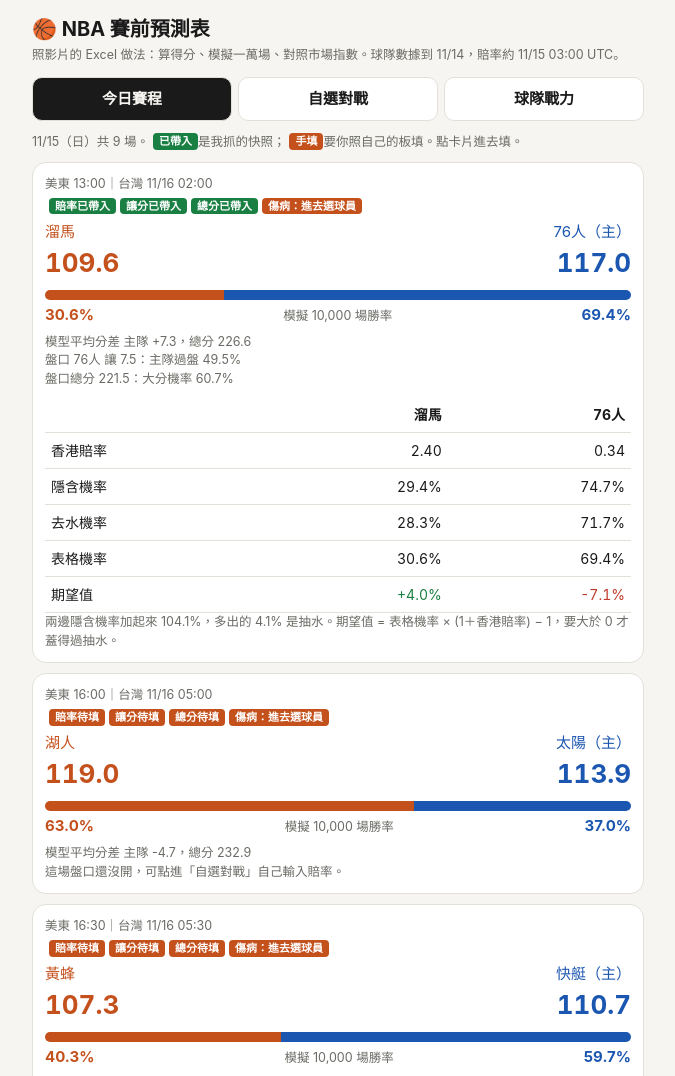
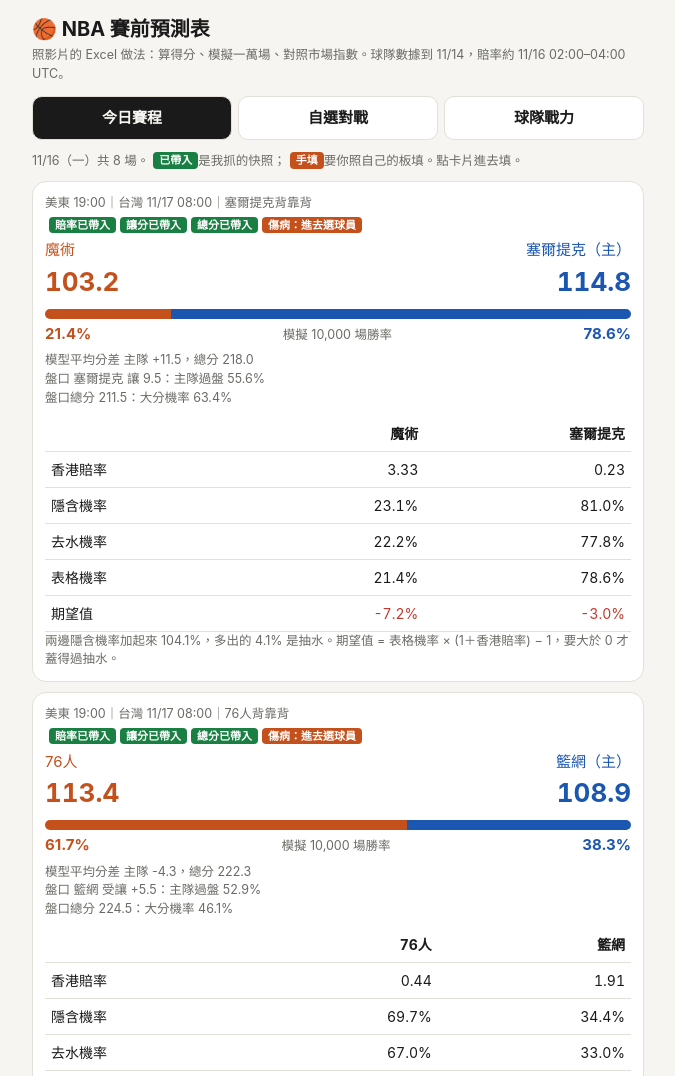
Before and after one commit to chou3323/nba, a plain HTML site: page nba-predictor.html in a window 1280 px wide. Shown: the top 1076 px of the page, without its empty margins (302-977 px from the left). Drawn offline with Linux system fonts and the light colour scheme.

Commit message:
Add files via upload

```diff
--- a/nba-predictor.html
+++ b/nba-predictor.html
@@ -44,10 +44,10 @@ input.man{border:2px solid var(--ac);background:color-mix(in srgb,var(--ac) 8%,v
 </head>
 <body>
 <h1>🏀 NBA 賽前預測表</h1>
-<div class="mut">照影片的 Excel 做法：算得分、模擬一萬場、對照市場指數。球隊數據到 11/14，賠率約 11/15 03:00 UTC。</div>
+<div class="mut">照影片的 Excel 做法：算得分、模擬一萬場、對照市場指數。球隊數據到 11/14，賠率約 11/16 02:00–04:00 UTC。</div>
 <div class="tabs" id="tabs"></div>
 <div id="v"></div>
-<p class="mut">數據來源：Basketball-Reference（球隊場均得失分）、Land of Basketball（球員場均得分，前 50 名）、FanDuel／BangTheBook（盤口，已換算成香港賠率）。頁面內是 11/15 的快照，不會自動更新。僅供學習，不是投注建議。</p>
+<p class="mut">數據來源：Basketball-Reference（球隊場均得失分）、Land of Basketball（球員場均得分，前 50 名）、FanDuel／BangTheBook（盤口，已換算成香港賠率）。頁面內是 11/16 的快照，不會自動更新。僅供學習，不是投注建議。</p>
 <script>
 const T=`ATL|老鷹|13|118.2|116.8|118.5|116.0
 BOS|塞爾提克|12|114.3|103.1|114.9|107.2
@@ -138,7 +138,7 @@ function ad(s){const k=document.getElementById(s?"h":"a").value,q=id=>document.g
 function tg(s,n){const Z=s?OH:OA;Z.has(n)?Z.delete(n):Z.add(n);upd()}
 const P={K:10,H:0.9,B:1,pace:6,sd:10.5,N:10000,R:0.5};
 // [客,主,美東開賽時,客背靠背,主背靠背,客獨贏,主獨贏,主隊讓分,大小分]
-const S=[["IND","PHI",13,0,0,2.4,0.339,-7.5,221.5],["LAL","PHX",16,0,0,null,null,null,null],["CHA","LAC",16.5,0,0,null,null,null,null],["SAS","UTA",17,0,0,0.061,9.2,17.5,224.5],["DAL","BOS",18,1,0,null,null,null,null],["NYK","TOR",18,0,0,0.592,1.42,4.5,217.5],["HOU","WAS",19,0,0,0.25,3.15,8.5,222.5],["ATL","MIL",20,0,0,0.348,2.34,6.5,232.5],["OKC","SAC",21,0,0,null,null,null,null]]
+const S=[["ORL","BOS",19,0,1,3.33,0.235,-9.5,211.5],["PHI","BKN",19,1,0,0.435,1.91,5.5,224.5],["CHI","CLE",19,0,0,3,0.267,-9.5,241.5],["MEM","WAS",19,0,1,0.578,1.46,3.5,229.5],["HOU","MIA",19.5,1,0,0.709,1.19,2.5,228.5],["POR","MIN",20,0,0,1.18,0.725,-2.5,228.5],["GSW","NOP",20,0,0,0.763,1.11,2.5,226.5],["PHX","DEN",21,1,0,3.41,0.228,-10.5,227.5]]
 .map(s=>({a:s[0],h:s[1],t:s[2],ab:s[3],hb:s[4],mlA:s[5],mlH:s[6],line:s[7],tot:s[8],ai:0,hi:0}));
 const bl=t=>({o:(t.g*t.o+P.K*t.lo)/(t.g+P.K),d:(t.g*t.d+P.K*t.ld)/(t.g+P.K)});
 const rn=()=>Math.sqrt(-2*Math.log(1-Math.random()))*Math.cos(2*Math.PI*Math.random());
@@ -193,13 +193,13 @@ function res(g,r,full){
   <div class="mut">基礎得分 = 己方進攻 + 對手防守 − 聯盟平均 ${LG}。進攻與防守都用「本季 × 場次 + K × 上季」除以「場次 + K」，K 預設 10。</div></details>`;
  return o;
 }
-function clock(h){let w=h+13;const nx=w>=24;w=w%24;return`美東 ${fm(h)}｜台灣 ${nx?"11/16 ":"11/15 "}${fm(w)}`}
+function clock(h){let w=h+13;const nx=w>=24;w=w%24;return`美東 ${fm(h)}｜台灣 ${nx?"11/17 ":"11/16 "}${fm(w)}`}
 const fm=h=>String(Math.floor(h)).padStart(2,"0")+":"+(h%1?"30":"00");
 let tab="s",C=S[0];
 function show(){
  document.getElementById("tabs").innerHTML=[["s","今日賽程"],["c","自選對戰"],["t","球隊戰力"]].map(x=>`<button class="${tab==x[0]?"on":""}" onclick="tab='${x[0]}';show()">${x[1]}</button>`).join("");
  const v=document.getElementById("v");
- if(tab=="s")v.innerHTML=`<div class="mut">11/15（日）共 9 場。<span class="tag ok">已帶入</span>是我抓的快照；<span class="tag">手填</span>要你照自己的板填。點卡片進去填。</div>`+S.map((g,i)=>{const r=calc(g);
+ if(tab=="s")v.innerHTML=`<div class="mut">11/16（一）共 8 場。<span class="tag ok">已帶入</span>是我抓的快照；<span class="tag">手填</span>要你照自己的板填。點卡片進去填。</div>`+S.map((g,i)=>{const r=calc(g);
   const tag=[g.ab?`${tm[g.a].n}背靠背`:"",g.hb?`${tm[g.h].n}背靠背`:""].filter(Boolean).join("、");
   return`<div class="card" onclick="C=S[${i}];OA.clear();OH.clear();tab='c';show();scrollTo(0,0)"><div class="mut">${clock(g.t)}${tag?"｜"+tag:""}</div><div class="mut" style="margin:4px 0">${[["賠率",g.mlA],["讓分",g.line],["總分",g.tot]].map(x=>x[1]==null?`<span class="tag">${x[0]}待填</span>`:`<span class="tag ok">${x[0]}已帶入</span>`).join("")}<span class="tag">傷病：進去選球員</span></div>${res(g,r,false).replace(/<svg[\s\S]*?<\/svg><div class="row mut">[\s\S]*?<\/div>$/,"")}</div>`}).join("");
  if(tab=="c"){
```
